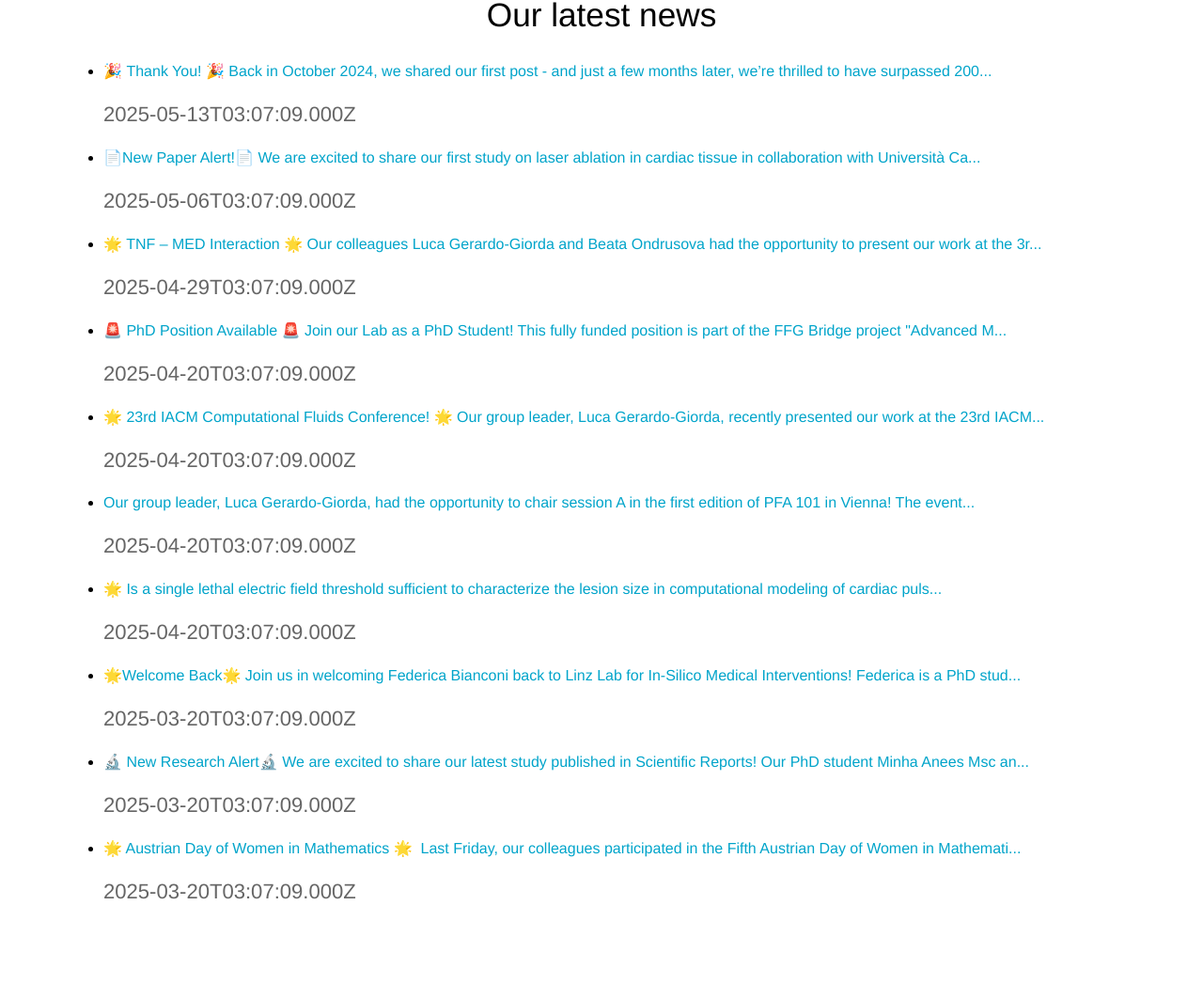
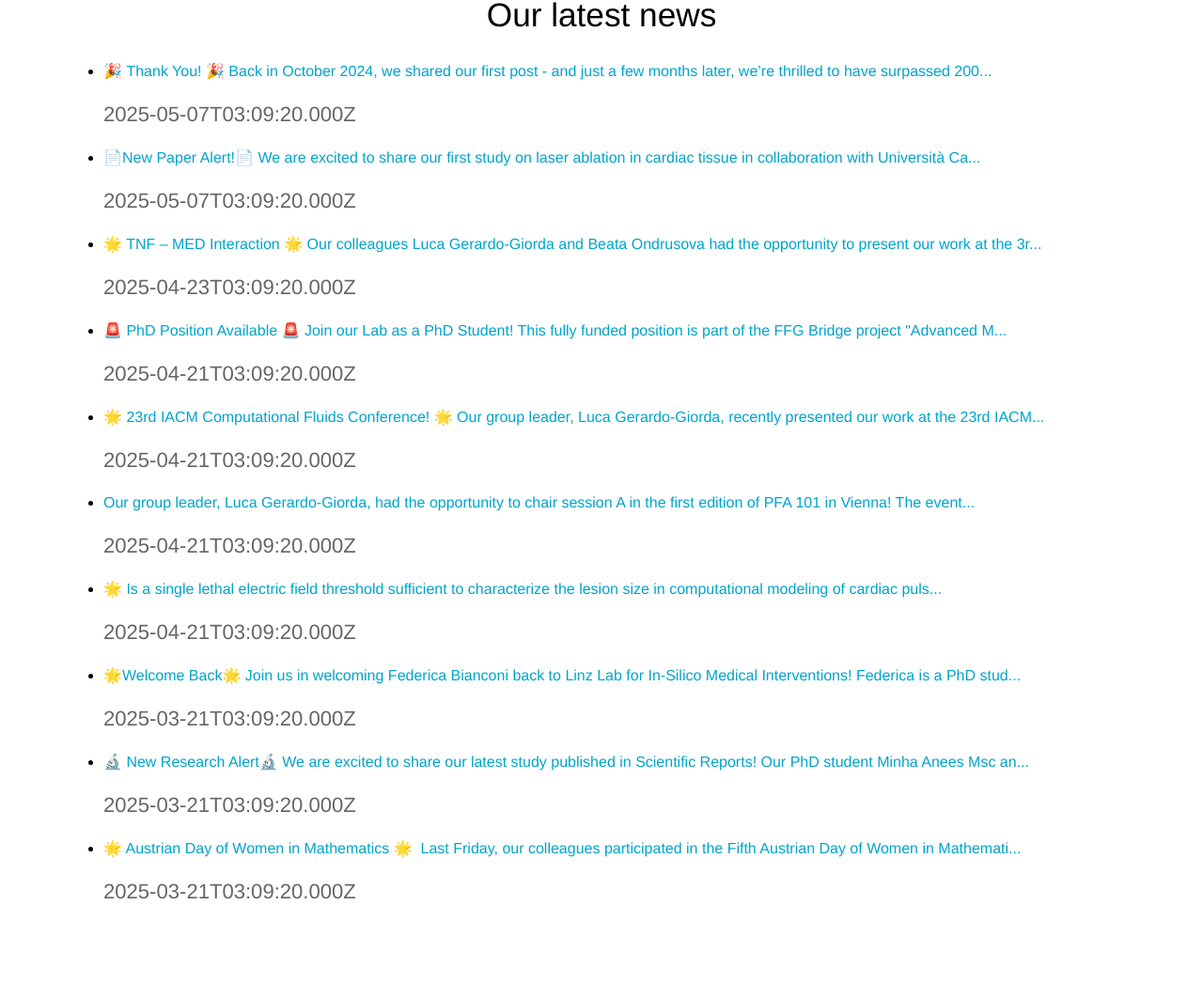
Before and after one commit to linzlabinsilmed/linzlabinsilmed.github.io, a Jekyll site: the page built from news.html, in a window 1280 px wide. Shown: the part 185-1231 px from the top of the page at 94% size. Built offline with Jekyll 4.4.1, drawn with Linux system fonts in a browser that asks for light colours.

Commit message:
Update RSS feed

```diff
--- a/_data/rss.yml
+++ b/_data/rss.yml
@@ -32,7 +32,7 @@
     \nThank you for being a part of our journey! \U0001F917 \n\nPS: If you have any\
     \ suggestions, want to see something specific, or are curious about our research,\
     \ feel free to reach out \U0001F4EC - we’d love to hear from you!\n\n#ResearchCommunity #ThankYou #LabLife #AcademicResearch #Milestone"
-  date_published: '2025-05-13T03:07:09.000Z'
+  date_published: '2025-05-07T03:09:20.000Z'
   id: 40f6363820b962c9366d2c979748c833
   image: https://media.licdn.com/dms/image/v2/D4E22AQH7LoMk_00_Eg/feedshare-shrink_800/B4EZalyj0JGYAg-/0/1746538218188?e=2147483647&v=beta&t=zNQjktO61akj24G0agBB7j0c1PjuDnV1jwn6B5C5t2Y
   title: 🎉 Thank You! 🎉 Back in October 2024, we shared our first post - and just
@@ -132,7 +132,7 @@
     \nWe would like to congratulate Federica Bianconi on reaching this important milestone\
     \ and wish her continued success on her PhD journey! \U0001F44F \n\n\U0001F4D6\
      Read the full study here:\nhttps://lnkd.in/eE-3DnzM\n\n#LaserAblation #BiomedicalEngineering #ComputationalModeling #PaperAlert"
-  date_published: '2025-05-06T03:07:09.000Z'
+  date_published: '2025-05-07T03:09:20.000Z'
   id: d9b5bbffbe26c544107deefa3552d28c
   image: https://media.licdn.com/dms/image/v2/D4E22AQEjFI6kPcr7Bg/feedshare-shrink_2048_1536/B4EZaB1S98IAAo-/0/1745934955347?e=2147483647&v=beta&t=YhEwkwps0VADoYAORIK2yIwTEv3ozrHwYict9FMTgSg
   title: 📄New Paper Alert!📄 We are excited to share our first study on laser ablation
@@ -227,7 +227,7 @@
     \ \n\nBig thanks to the organisers for making this event happen and creating a\
     \ great space for knowledge sharing and building connections! \U0001F44F \n\n\
     #JKU #KUK #Collaboration #PFA #RFA #ECMO"
-  date_published: '2025-04-29T03:07:09.000Z'
+  date_published: '2025-04-23T03:09:20.000Z'
   id: dd4fa4b09889eaf73cc2f7f7d10aa270
   image: https://media.licdn.com/dms/image/v2/D4E22AQE1R-rva6kzyA/feedshare-shrink_2048_1536/B4EZZccWBsGYAo-/0/1745307657479?e=2147483647&v=beta&t=Vq_nNgQ4hCebMbs-6cFnwI_IEgi65_lBXxiOx8ehmfQ
   title: 🌟 TNF – MED Interaction 🌟 Our colleagues Luca Gerardo-Giorda and Beata Ondrusova had
@@ -302,7 +302,7 @@
     \ April 30, 2025: https://lnkd.in/e_v-44x6\n\n\U0001F4E2 Know someone who might\
     \ be a great fit? Please share this opportunity with them!\n\n#PhD #PhDPosition\
     \ #ComputationalBiology #CardiacModeling #openCARP #PFA #Linz"
-  date_published: '2025-04-20T03:07:09.000Z'
+  date_published: '2025-04-21T03:09:20.000Z'
   id: ec45d2be8b9d8024b63ea503f0517c5f
   image: https://media.licdn.com/dms/image/v2/D4E22AQFXAI8Ok2HT6A/feedshare-shrink_800/B4EZYzjt6wHcAg-/0/1744621724059?e=2147483647&v=beta&t=46sG0ic0viH1SdRUUDSn-3X7E5YYTSznJybHctLGQ58
   title: 🚨 PhD Position Available 🚨 Join our Lab as a PhD Student! This fully funded
@@ -366,7 +366,7 @@
     \ environment for all attendees. \U0001F44F \n\n\U0001F517 Link to the conference\
     \ website: https://lnkd.in/enEb_8yu\n\U0001F517 Link to the conference abstract:\
     \ https://lnkd.in/eZr-QWum \n\n#CFC2025 #VVECMO #PatientspecificCFD #BiomedicalEngineering #Research  #ConferenceHighlights"
-  date_published: '2025-04-20T03:07:09.000Z'
+  date_published: '2025-04-21T03:09:20.000Z'
   id: ee125ac7b18bad97a70607da0c8133b7
   image: https://media.licdn.com/dms/image/v2/D4E22AQHBeQfuk6K9rA/feedshare-shrink_800/B4EZYVdqwBHgAk-/0/1744116822195?e=2147483647&v=beta&t=iIla2Lid9hTQVkpi2aCwtApARIRCaMUWxew602ZKP1o
   title: 🌟 23rd IACM Computational Fluids Conference! 🌟 Our group leader, Luca Gerardo-Giorda, recently
@@ -399,7 +399,7 @@
     \ technology. \n\nA big thank you to everyone involved in organizing this event,\
     \ and we look forward to future editions that will continue to explore the value\
     \ of PFA! \U0001F44F\n\n #PFA101 #PFA #EHRA2025 #MedTech"
-  date_published: '2025-04-20T03:07:09.000Z'
+  date_published: '2025-04-21T03:09:20.000Z'
   id: 5b49629cf2be9cf347f5d07f37c42403
   image: https://media.licdn.com/dms/image/v2/D4D22AQG0uUSmRN9u9g/feedshare-shrink_800/B4DZXte7avHkAk-/0/1743446063649?e=2147483647&v=beta&t=JzAUZ4g48RVAppGxnN_8Q9oRe-75Wuw2u8XV9AR-Y4g
   title: Our group leader, Luca Gerardo-Giorda, had the opportunity to chair session
@@ -456,7 +456,7 @@
     \ 790 and 1000 V/cm better captures the lesion width. \n\nWant to learn more?\
     \ Let’s connect here or chat at PFA101 this week!\n\n\U0001F4D6 Read the full\
     \ study here: https://lnkd.in/eDGdYkA5"
-  date_published: '2025-04-20T03:07:09.000Z'
+  date_published: '2025-04-21T03:09:20.000Z'
   id: 5705ad085379bb17491ff816fa662c6a
   image: https://media.licdn.com/dms/image/v2/D4E22AQFcTuIthjOuLA/feedshare-shrink_1280/B4EZXTUMRJHcAk-/0/1743007041543?e=2147483647&v=beta&t=7uFYKWajScX9v9Y8wEhHJrS_tiBph6driBs9z69yz_w
   title: 🌟 Is a single lethal electric field threshold sufficient to characterize
@@ -497,7 +497,7 @@
     \ her cardiac laser ablation application. Stay tuned – we'll be sharing her latest\
     \ results soon! \n\nWe’re excited to have her with us and look forward to seeing\
     \ her progress! Welcome, Federica Bianconi!"
-  date_published: '2025-03-20T03:07:09.000Z'
+  date_published: '2025-03-21T03:09:20.000Z'
   id: c0a58f4b3aa60fa2dba09cb7d0ed28c6
   image: https://media.licdn.com/dms/image/v2/D4E22AQFuJHUP6ONCTw/feedshare-shrink_1280/B4EZWuqW4rG0Ak-/0/1742392094886?e=2147483647&v=beta&t=MpAPauvkhsA34X6fhlPRfPdEeQrnuZPXM1Fr5eB260A
   title: 🌟Welcome Back🌟 Join us in welcoming Federica Bianconi back to Linz Lab for
@@ -563,7 +563,7 @@
     \ our colleagues, and especially to Minha Anees Msc, for this achievement! \U0001F44F\
     \ Wishing her all the best as she continues her PhD journey.\n\n\U0001F4D6 Read\
     \ the full study here:\nhttps://lnkd.in/e7Geyn9a"
-  date_published: '2025-03-20T03:07:09.000Z'
+  date_published: '2025-03-21T03:09:20.000Z'
   id: 51e8580a5245d4c88bed9cb5e6a5d74f
   image: https://media.licdn.com/dms/image/v2/D4E05AQG_y99Ldm4lbg/videocover-high/B4EZWFtV3_GgB4-/0/1741705019739?e=2147483647&v=beta&t=apaglxJARvLHalkskdRXukPdTW9h_nkURBUpPqczF1k
   title: 🔬 New Research Alert🔬 We are excited to share our latest study published
@@ -630,7 +630,7 @@
 
 
     Photos: Sonja Murczek, Andrea Scaglioni, Grigorii Stepanov'
-  date_published: '2025-03-20T03:07:09.000Z'
+  date_published: '2025-03-21T03:09:20.000Z'
   id: aeaac2a51034717787dc1a8779d8ddc5
   image: https://media.licdn.com/dms/image/v2/D4E22AQF_cb12Ntu3lA/feedshare-shrink_2048_1536/B4EZVhh1FPHgAo-/0/1741098014662?e=2147483647&v=beta&t=YFW2R9SCyDxNubN5BfIpFFHqR33Jyy7UA5v9eXBInH4
   title: 🌟 Austrian Day of Women in Mathematics 🌟  Last Friday, our colleagues participated
```
